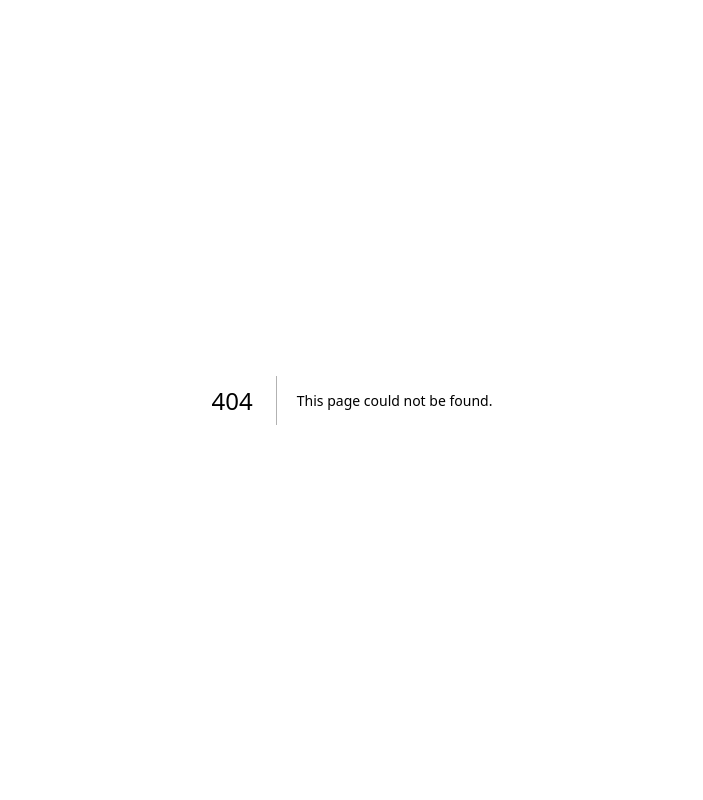
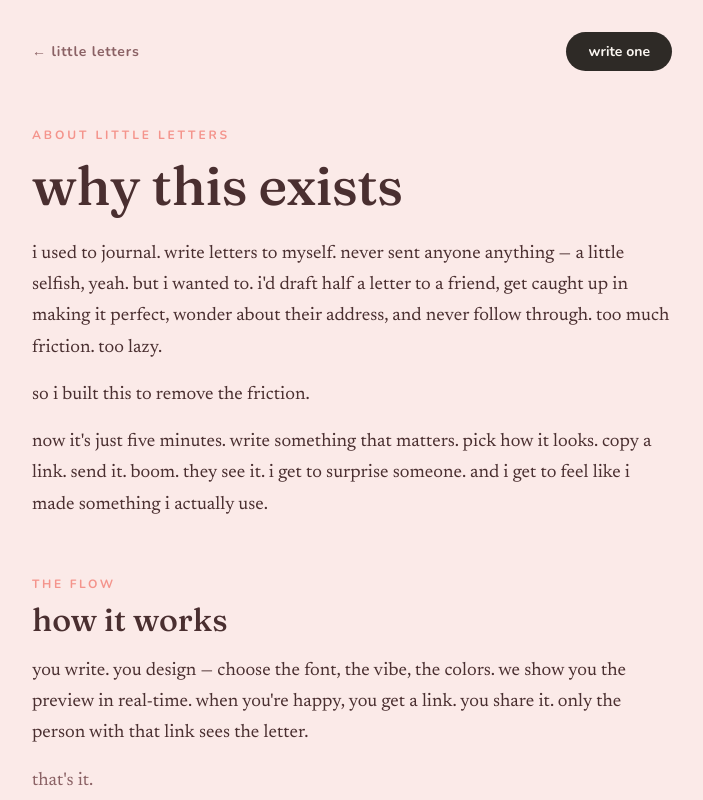
Before and after one commit to deebhikakumaran/littleletters, a Next.js app: page /about in a window 1280 px wide. Before the commit this address had no page. Shown: the top 800 px of the page, without its empty margins (288-991 px from the left). Built offline with nearby package versions, Linux system fonts and the light colour scheme.

Commit message:
added about page

```diff
--- /dev/null
+++ b/app/about/page.tsx
@@ -0,0 +1,103 @@
+"use client";
+import React from "react";
+import Link from "next/link";
+import { THEMES, FONTS } from "@/lib/letter";
+import { Styles } from "@/components/ui";
+
+// the about page — same blush warmth as the landing, Fraunces display + Nunito body.
+// responsive by clamp() so it reads well on phone, tablet, and desktop without breakpoints.
+export default function AboutPage() {
+  const pal = THEMES.blush;
+  const ink = pal.ink;
+  const soft = pal.soft;
+  const accent = pal.accent;
+
+  const Section = ({ kicker, title, children }:
+    { kicker: string; title: string; children: React.ReactNode }) => (
+    <section style={{ marginTop: "clamp(36px, 6vw, 56px)" }}>
+      <div style={{ fontFamily: FONTS.sans, fontWeight: 700, fontSize: 12,
+        letterSpacing: ".22em", textTransform: "uppercase", color: accent, marginBottom: 10 }}>
+        {kicker}
+      </div>
+      <h2 style={{ fontFamily: FONTS.display, fontWeight: 500,
+        fontSize: "clamp(1.5rem, 4.5vw, 2rem)", lineHeight: 1.15, margin: "0 0 16px", color: ink }}>
+        {title}
+      </h2>
+      <div style={{ display: "flex", flexDirection: "column", gap: "1em" }}>{children}</div>
+    </section>
+  );
+
+  const P = ({ children, style }: { children: React.ReactNode; style?: React.CSSProperties }) => (
+    <p style={{ margin: 0, fontFamily: FONTS.serif, fontSize: "clamp(1.02rem, 2.6vw, 1.15rem)",
+      lineHeight: 1.7, color: ink, ...style }}>{children}</p>
+  );
+
+  return (
+    <div style={{ minHeight: "100vh", background: pal.paper, color: ink }}>
+      <Styles />
+
+      {/* top bar with a quiet back link */}
+      <div style={{ maxWidth: 720, margin: "0 auto", padding: "clamp(20px, 4vw, 32px) clamp(22px, 5vw, 40px) 0",
+        display: "flex", justifyContent: "space-between", alignItems: "center" }}>
+        <Link href="/" style={{ fontFamily: FONTS.sans, fontWeight: 700, fontSize: 14,
+          letterSpacing: ".06em", color: soft, textDecoration: "none" }}>← little letters</Link>
+        <Link href="/editor" style={{ fontFamily: FONTS.sans, fontWeight: 700, fontSize: 14,
+          textTransform: "lowercase", background: "#2e2a26", color: "#fbf7f2", textDecoration: "none",
+          padding: "10px 22px", borderRadius: 999 }}>write one</Link>
+      </div>
+
+      {/* reading column */}
+      <main style={{ maxWidth: 720, margin: "0 auto",
+        padding: "clamp(28px, 6vw, 56px) clamp(22px, 5vw, 40px) clamp(80px, 12vw, 120px)" }}>
+
+        {/* hero */}
+        <div style={{ fontFamily: FONTS.sans, fontWeight: 700, fontSize: 12,
+          letterSpacing: ".24em", textTransform: "uppercase", color: accent, marginBottom: 14 }}>
+          about little letters
+        </div>
+        <h1 style={{ fontFamily: FONTS.display, fontWeight: 500,
+          fontSize: "clamp(2.2rem, 8vw, 3.4rem)", lineHeight: 1.08, letterSpacing: "-.01em",
+          margin: "0 0 8px", color: ink }}>
+          why this exists
+        </h1>
+
+        <div style={{ display: "flex", flexDirection: "column", gap: "1em", marginTop: 22 }}>
+          <P>i used to journal. write letters to myself. never sent anyone anything — a little selfish, yeah. but i wanted to. i'd draft half a letter to a friend, get caught up in making it perfect, wonder about their address, and never follow through. too much friction. too lazy.</P>
+          <P>so i built this to remove the friction.</P>
+          <P>now it's just five minutes. write something that matters. pick how it looks. copy a link. send it. boom. they see it. i get to surprise someone. and i get to feel like i made something i actually use.</P>
+        </div>
+
+        <Section kicker="the flow" title="how it works">
+          <P>you write. you design — choose the font, the vibe, the colors. we show you the preview in real-time. when you're happy, you get a link. you share it. only the person with that link sees the letter.</P>
+          <P style={{ color: soft }}>that's it.</P>
+        </Section>
+
+        <Section kicker="the promise" title="about privacy">
+          <P>i have no database. i don't store what you write, who you send to, or anything about it. truly.</P>
+          <P><strong style={{ fontWeight: 600 }}>if you use the shareable link:</strong> the letter lives in the url itself (encoded, compressed). it's end-to-end private — i never see it. the downside: urls have limits, so very long letters won't fit. that's a trade-off for zero-storage privacy.</P>
+          <P><strong style={{ fontWeight: 600 }}>if you send via email:</strong> we connect to your email, but the letter goes through your email provider. that means they could theoretically see it. i'm not hiding from them — just honest about the limits of email privacy.</P>
+          <P style={{ color: soft }}>i'm not building this to scale. i'm expecting maybe 20–50 people to use this. my friends. people like me. people who care about the feeling of sending a letter.</P>
+        </Section>
+
+        <Section kicker="for you" title="who this is for">
+          <P>if you're lazy like me: you can do this. five minutes. write something true. pick a look you like. send it. watch them smile. that's the whole thing.</P>
+        </Section>
+
+        {/* closing line, set apart */}
+        <div style={{ marginTop: "clamp(40px, 7vw, 64px)",
+           }}>
+          <p style={{ margin: 0, fontFamily: FONTS.display, fontStyle: "italic", fontWeight: 300,
+             lineHeight: 1.4, color: ink }}>
+            i built this for me. i hope you use it too.
+          </p>
+          <Link href="/editor" style={{ display: "inline-block", marginTop: "clamp(28px, 5vw, 36px)",
+            fontFamily: FONTS.sans, fontWeight: 700, fontSize: 17, textTransform: "lowercase",
+            background: "#2e2a26", color: "#fbf7f2", textDecoration: "none",
+            padding: "15px 40px", borderRadius: 999, boxShadow: "0 12px 30px rgba(0,0,0,.18)" }}>
+            write your first letter ✿
+          </Link>
+        </div>
+      </main>
+    </div>
+  );
+}
--- a/app/page.tsx
+++ b/app/page.tsx
@@ -5,18 +5,30 @@ import { THEMES, FONTS } from "@/lib/letter";
 import { Styles } from "@/components/ui";
 
 export default function LandingPage() {
-  const accent = THEMES.blush.accent; // pink from the cat image
+  const accent = THEMES.blush.accent;
   return (
-    <div style={{ minHeight: "100vh", background: accent, display: "flex", flexDirection: "column",
-      alignItems: "center", justifyContent: "center", gap: 40, padding: 24 }}>
+    <div style={{ minHeight: "100vh", background: accent, display: "flex",
+      alignItems: "center", justifyContent: "center", padding: 24 }}>
       <Styles />
-      <img src="/cat.jpeg" alt="cat" style={{ maxWidth: "min(620px,90vw)", width: "100%",
-        borderRadius: 6, boxShadow: "0 30px 70px rgba(0,0,0,.18)" }} />
-      <Link href="/editor" style={{ fontFamily: FONTS.sans, fontWeight: 700, fontSize: 18,
-        textTransform: "lowercase", background: "#2e2a26", color: "#fbf7f2", textDecoration: "none",
-        padding: "16px 46px", borderRadius: 999, boxShadow: "0 12px 30px rgba(0,0,0,.2)" }}>
-        begin
-      </Link>
+      <div style={{ position: "relative", maxWidth: "min(620px,90vw)", width: "100%" }}>
+        <img src="/cat.jpeg" alt="cat" style={{ display: "block", width: "100%",
+          borderRadius: 6, boxShadow: "0 30px 70px rgba(0,0,0,.18)" }} />
+
+        {/* peekaboo link — sits in the white strip, centered */}
+        <Link href="/about" style={{ position: "absolute", bottom: "28%", left: "50%",
+          transform: "translateX(-50%)", fontFamily: FONTS.sans, fontWeight: 600, fontSize: 15,
+          letterSpacing: ".08em", color: "#2e2a26", textDecoration: "none", opacity: .75 }}>
+          [ peekaboo ]
+        </Link>
+
+        {/* begin button — overlaps the bottom edge */}
+        <Link href="/editor" style={{ position: "absolute", bottom: 18, left: "50%",
+          transform: "translateX(-50%)", fontFamily: FONTS.sans, fontWeight: 700, fontSize: 18,
+          textTransform: "lowercase", background: "#2e2a26", color: "#fbf7f2", textDecoration: "none",
+          padding: "16px 46px", borderRadius: 999, boxShadow: "0 12px 30px rgba(0,0,0,.25)" }}>
+          begin
+        </Link>
+      </div>
     </div>
   );
 }
```
